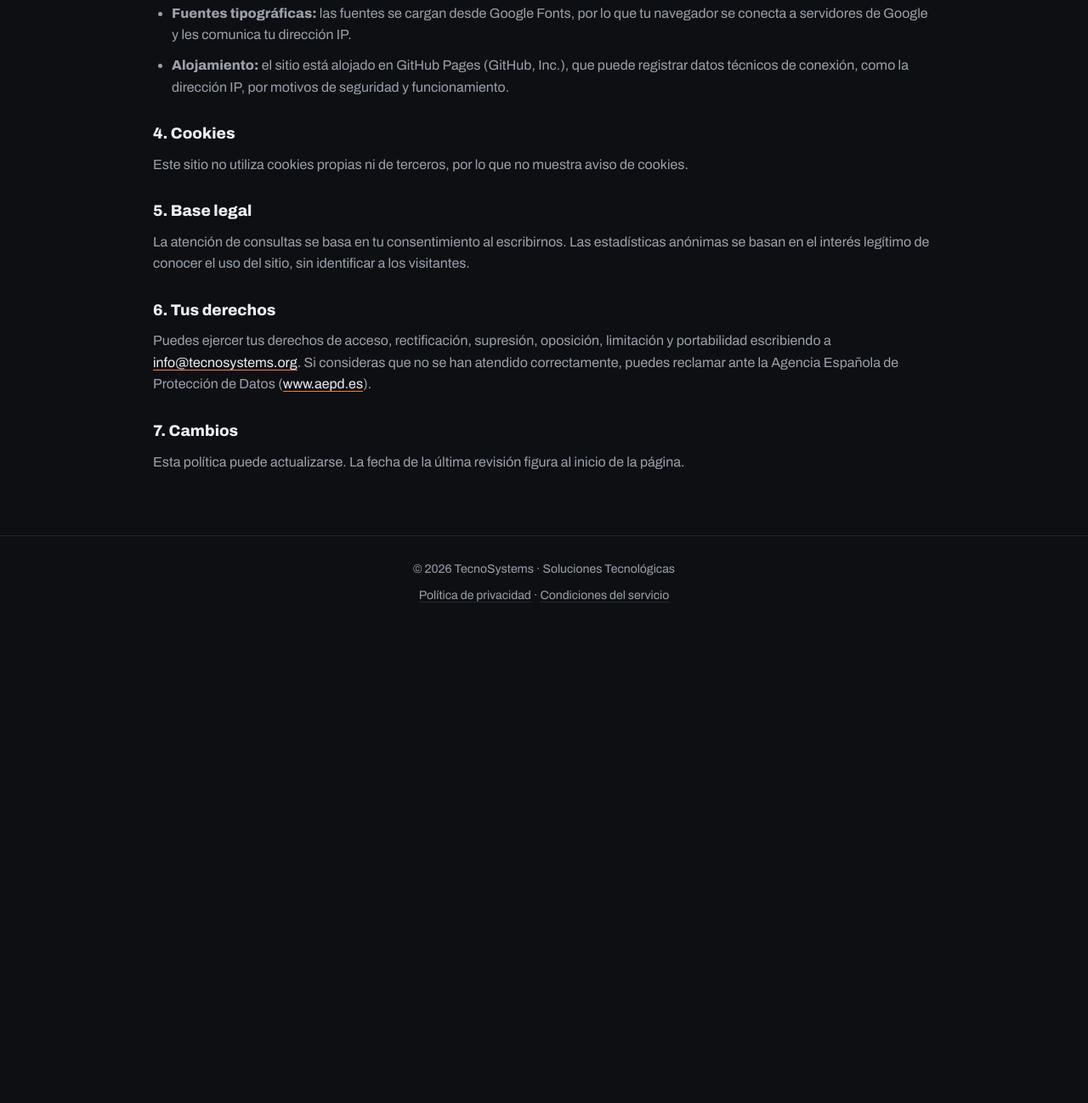
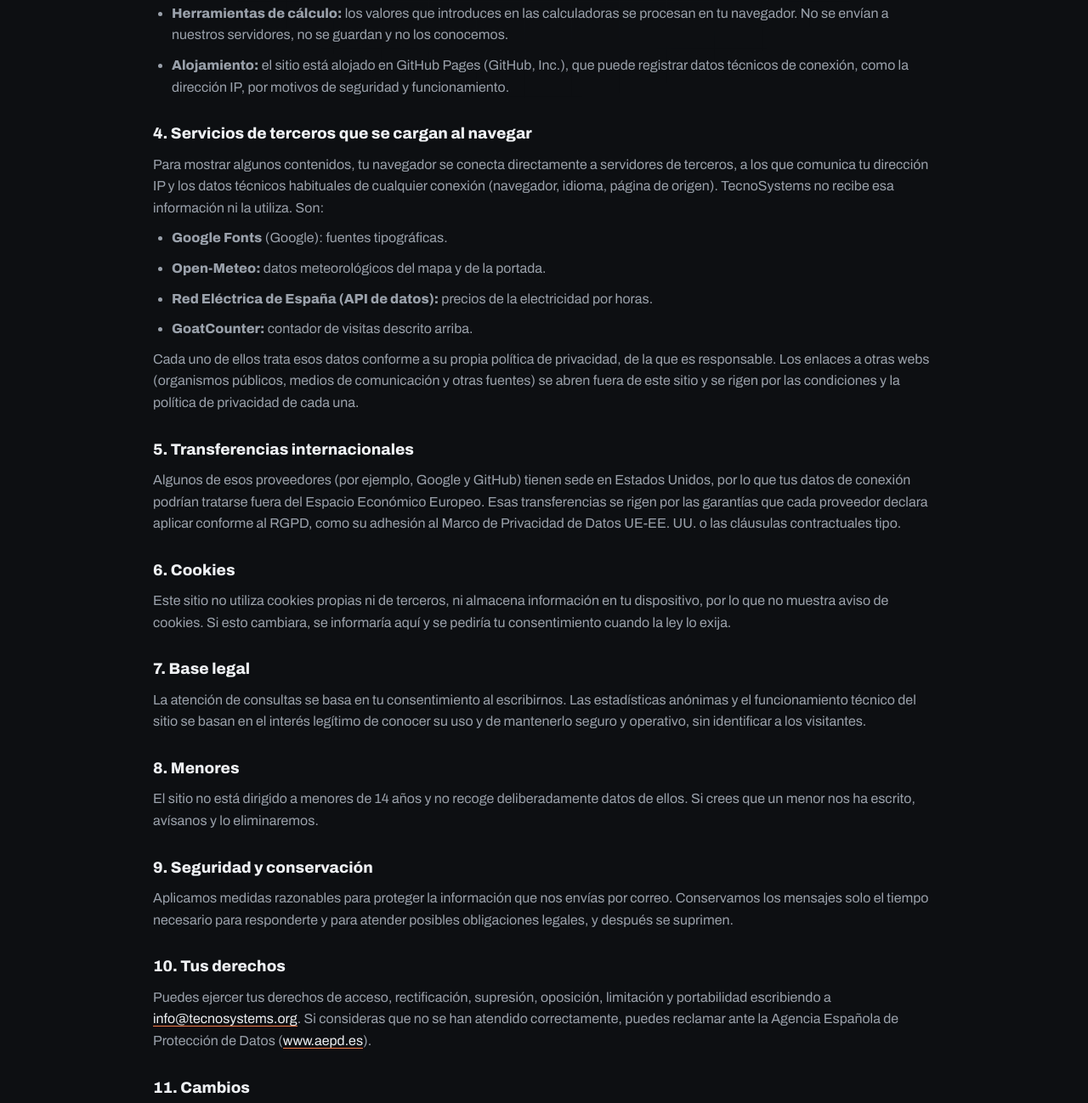
Before and after one commit to Tecnosytems/web, a plain HTML site: page privacidad.html in a window 1280 px wide. Shown: the part 671-1969 px from the top of the page at 85% size. Before the commit the page ends 1411 px from the top, so only its background shows below. Drawn offline with Linux system fonts and the light colour scheme.

Commit message:
Amplía política de privacidad: servicios de terceros, transferencias y menores

```diff
--- a/privacidad.html
+++ b/privacidad.html
@@ -77,20 +77,39 @@ footer .links{margin-top:8px}
       <ul>
         <li><strong>Correo electrónico:</strong> si nos escribes a info@tecnosystems.org, usaremos tu dirección y el contenido del mensaje únicamente para responderte. No los cedemos a terceros y los conservamos solo el tiempo necesario para atender tu consulta.</li>
         <li><strong>Estadísticas de visitas:</strong> el sitio usa un contador de visitas anónimo (GoatCounter) para saber cuántas personas lo visitan. No usa cookies, no crea perfiles ni identifica a las personas; solo registra datos agregados como la página visitada, el país, el tipo de navegador y el tamaño de pantalla.</li>
-        <li><strong>Fuentes tipográficas:</strong> las fuentes se cargan desde Google Fonts, por lo que tu navegador se conecta a servidores de Google y les comunica tu dirección IP.</li>
+        <li><strong>Herramientas de cálculo:</strong> los valores que introduces en las calculadoras se procesan en tu navegador. No se envían a nuestros servidores, no se guardan y no los conocemos.</li>
         <li><strong>Alojamiento:</strong> el sitio está alojado en GitHub Pages (GitHub, Inc.), que puede registrar datos técnicos de conexión, como la dirección IP, por motivos de seguridad y funcionamiento.</li>
       </ul>
 
-      <h2>4. Cookies</h2>
-      <p>Este sitio no utiliza cookies propias ni de terceros, por lo que no muestra aviso de cookies.</p>
+      <h2>4. Servicios de terceros que se cargan al navegar</h2>
+      <p>Para mostrar algunos contenidos, tu navegador se conecta directamente a servidores de terceros, a los que comunica tu dirección IP y los datos técnicos habituales de cualquier conexión (navegador, idioma, página de origen). TecnoSystems no recibe esa información ni la utiliza. Son:</p>
+      <ul>
+        <li><strong>Google Fonts</strong> (Google): fuentes tipográficas.</li>
+        <li><strong>Open-Meteo:</strong> datos meteorológicos del mapa y de la portada.</li>
+        <li><strong>Red Eléctrica de España (API de datos):</strong> precios de la electricidad por horas.</li>
+        <li><strong>GoatCounter:</strong> contador de visitas descrito arriba.</li>
+      </ul>
+      <p>Cada uno de ellos trata esos datos conforme a su propia política de privacidad, de la que es responsable. Los enlaces a otras webs (organismos públicos, medios de comunicación y otras fuentes) se abren fuera de este sitio y se rigen por las condiciones y la política de privacidad de cada una.</p>
 
-      <h2>5. Base legal</h2>
-      <p>La atención de consultas se basa en tu consentimiento al escribirnos. Las estadísticas anónimas se basan en el interés legítimo de conocer el uso del sitio, sin identificar a los visitantes.</p>
+      <h2>5. Transferencias internacionales</h2>
+      <p>Algunos de esos proveedores (por ejemplo, Google y GitHub) tienen sede en Estados Unidos, por lo que tus datos de conexión podrían tratarse fuera del Espacio Económico Europeo. Esas transferencias se rigen por las garantías que cada proveedor declara aplicar conforme al RGPD, como su adhesión al Marco de Privacidad de Datos UE-EE. UU. o las cláusulas contractuales tipo.</p>
 
-      <h2>6. Tus derechos</h2>
+      <h2>6. Cookies</h2>
+      <p>Este sitio no utiliza cookies propias ni de terceros, ni almacena información en tu dispositivo, por lo que no muestra aviso de cookies. Si esto cambiara, se informaría aquí y se pediría tu consentimiento cuando la ley lo exija.</p>
+
+      <h2>7. Base legal</h2>
+      <p>La atención de consultas se basa en tu consentimiento al escribirnos. Las estadísticas anónimas y el funcionamiento técnico del sitio se basan en el interés legítimo de conocer su uso y de mantenerlo seguro y operativo, sin identificar a los visitantes.</p>
+
+      <h2>8. Menores</h2>
+      <p>El sitio no está dirigido a menores de 14 años y no recoge deliberadamente datos de ellos. Si crees que un menor nos ha escrito, avísanos y lo eliminaremos.</p>
+
+      <h2>9. Seguridad y conservación</h2>
+      <p>Aplicamos medidas razonables para proteger la información que nos envías por correo. Conservamos los mensajes solo el tiempo necesario para responderte y para atender posibles obligaciones legales, y después se suprimen.</p>
+
+      <h2>10. Tus derechos</h2>
       <p>Puedes ejercer tus derechos de acceso, rectificación, supresión, oposición, limitación y portabilidad escribiendo a <a href="mailto:info@tecnosystems.org">info@tecnosystems.org</a>. Si consideras que no se han atendido correctamente, puedes reclamar ante la Agencia Española de Protección de Datos (<a href="https://www.aepd.es">www.aepd.es</a>).</p>
 
-      <h2>7. Cambios</h2>
+      <h2>11. Cambios</h2>
       <p>Esta política puede actualizarse. La fecha de la última revisión figura al inicio de la página.</p>
     </div>
   </section>
```
